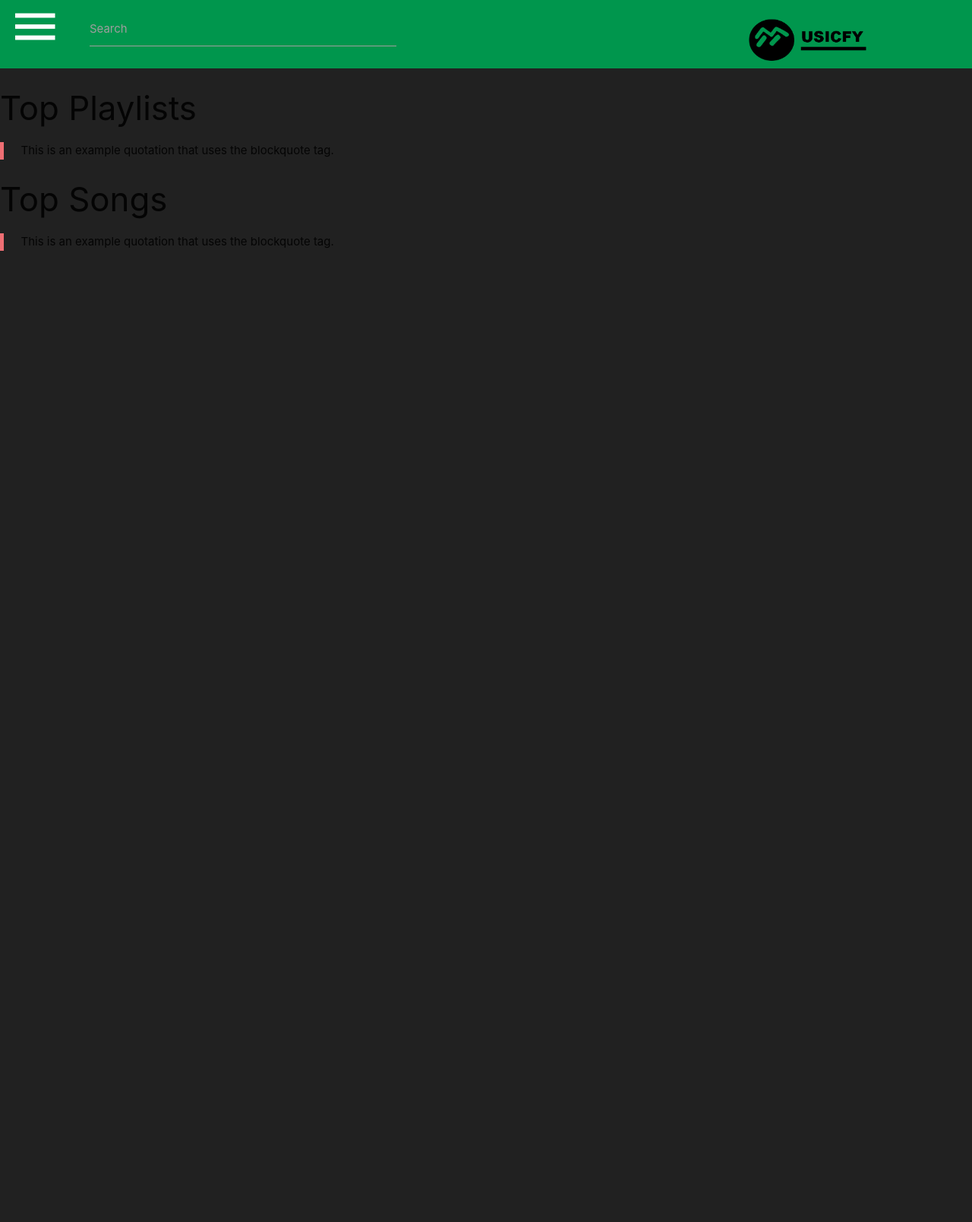
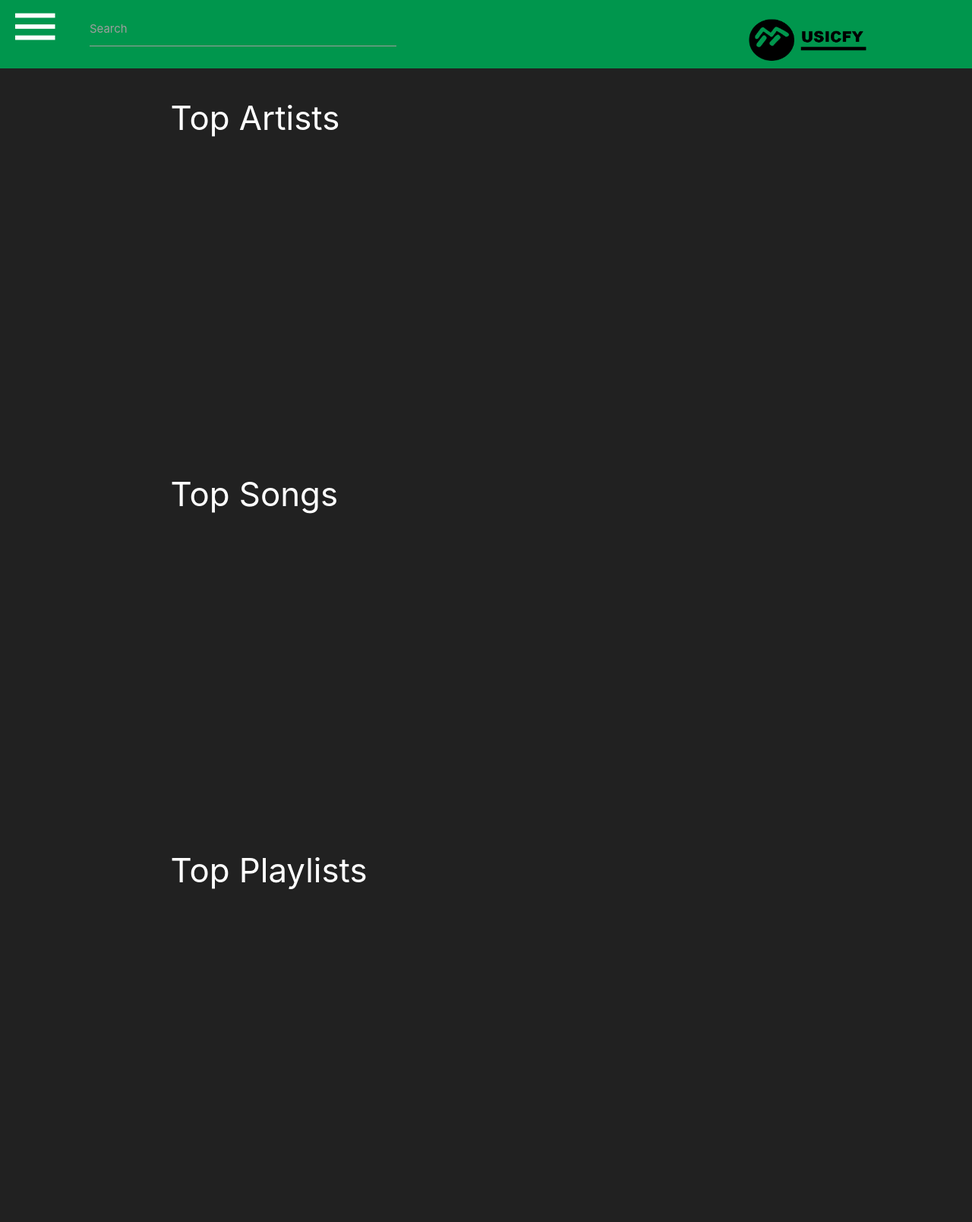
Before and after one commit to BloodSqueeze/PythonProject, a Django app: page /music/ in a window 1280 px wide. Shown: the whole page at 76% size. Before the commit the page ends 330 px from the top, so only its background shows below. Run offline with Django 3.2, Linux system fonts and the light colour scheme; parts of the project's set-up code (start-up, migrations or seed data) failed here and were passed over; some libraries are stand-ins or nearby versions.

Commit message:
Homepage Caousel

```diff
--- a/MusicFy/apps/music/static/music/css/style.css
+++ b/MusicFy/apps/music/static/music/css/style.css
@@ -1,10 +1,11 @@
 * {
     /*background-color: #212121;*/
 }
+/*HomePage*/
 body {
     background-color: #212121;
 }
-.row{
+header{
     background-color: #00964d;
     height: 90px;
     z-index: 1000;
@@ -28,3 +29,6 @@ ul {
 .col img {
     width: 200px;
 }
+h3 {
+    color: white;
+}
--- a/MusicFy/apps/music/static/music/js/javascript.js
+++ b/MusicFy/apps/music/static/music/js/javascript.js
@@ -7,3 +7,8 @@ document.getElementsByTagName('head')[0].appendChild(script);
 $(document).ready(function(){
     $('.sidenav').sidenav();
   });
+
+  /* Carousel Image*/
+  $(document).ready(function(){
+    $('.carousel').carousel();
+  });
--- a/MusicFy/apps/music/templates/music/homepage.html
+++ b/MusicFy/apps/music/templates/music/homepage.html
@@ -62,22 +62,42 @@
         </div>
     </header>
     <main>
+        <div class="row">
+            <div class="col l2"></div>
+            <div class="col l8 s12">
+                <h3>Top Artists</h3>
 
+                    <div class="carousel">
+                        <a class="carousel-item" href="#one!"><img src="https://lorempixel.com/250/250/nature/1"></a>
+                        <a class="carousel-item" href="#two!"><img src="https://lorempixel.com/250/250/nature/2"></a>
+                        <a class="carousel-item" href="#three!"><img src="https://lorempixel.com/250/250/nature/3"></a>
+                        <a class="carousel-item" href="#four!"><img src="https://lorempixel.com/250/250/nature/4"></a>
+                        <a class="carousel-item" href="#five!"><img src="https://lorempixel.com/250/250/nature/5"></a>
+                    </div>
 
+                <h3>Top Songs</h3>
 
-        <div class="block">
-            <h3>Top Playlists</h3>
-            <blockquote>
-                    This is an example quotation that uses the blockquote tag.
-            </blockquote>
+                    <div class="carousel">
+                        <a class="carousel-item" href="#one!"><img src="https://lorempixel.com/250/250/nature/1"></a>
+                        <a class="carousel-item" href="#two!"><img src="https://lorempixel.com/250/250/nature/2"></a>
+                        <a class="carousel-item" href="#three!"><img src="https://lorempixel.com/250/250/nature/3"></a>
+                        <a class="carousel-item" href="#four!"><img src="https://lorempixel.com/250/250/nature/4"></a>
+                        <a class="carousel-item" href="#five!"><img src="https://lorempixel.com/250/250/nature/5"></a>
+                    </div>
+
+                <h3>Top Playlists</h3>
+
+                    <div class="carousel">
+                        <a class="carousel-item" href="#one!"><img src="https://lorempixel.com/250/250/nature/1"></a>
+                        <a class="carousel-item" href="#two!"><img src="https://lorempixel.com/250/250/nature/2"></a>
+                        <a class="carousel-item" href="#three!"><img src="https://lorempixel.com/250/250/nature/3"></a>
+                        <a class="carousel-item" href="#four!"><img src="https://lorempixel.com/250/250/nature/4"></a>
+                        <a class="carousel-item" href="#five!"><img src="https://lorempixel.com/250/250/nature/5"></a>
+                    </div>
+
+            </div>
+            <div class="col l2"></div>
         </div>
-        <div class="block">
-            <h3>Top Songs</h3>
-            <blockquote>
-                    This is an example quotation that uses the blockquote tag.
-            </blockquote>
-        </div>
-    </div>
     </main>
     <footer>
 
```
